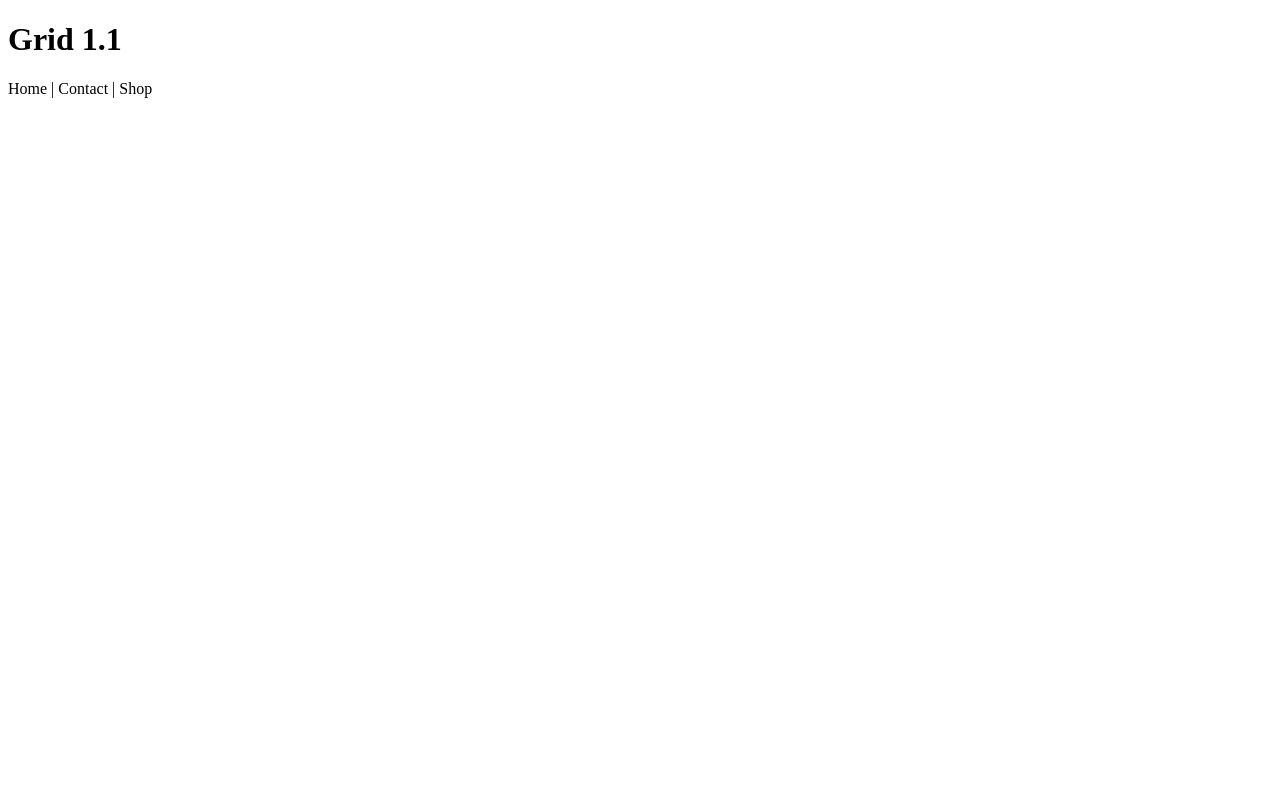
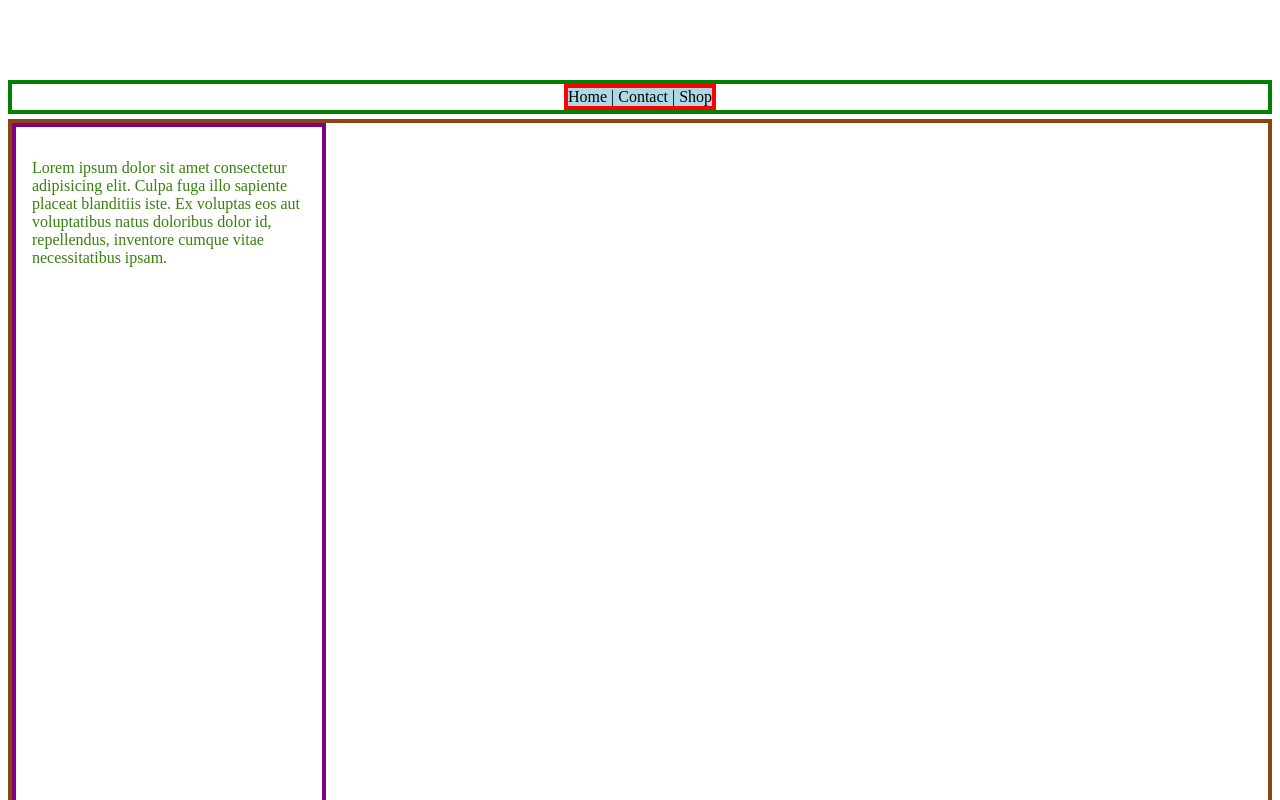
Before and after one commit to HanninenF/Grid-1.1, a plain HTML site: page index.html in a window 1280 px wide. Shown: the top 800 px of the page. Drawn offline with Linux system fonts and the light colour scheme.

Commit message:
frontend basic structure2

```diff
--- a/index.html
+++ b/index.html
@@ -4,13 +4,24 @@
     <meta charset="UTF-8" />
     <meta name="viewport" content="width=device-width, initial-scale=1.0" />
     <title>Grid1.1</title>
+    <link rel="stylesheet" href="styles.css" />
+    <script ref="app.js" defer></script>
   </head>
   <body>
     <header>
-      <h1>Grid 1.1</h1>
+      <section id="navSection">
+        <nav id="nav"><h2>Home | Contact | Shop</h2></nav>
+      </section>
     </header>
-    <section id="navSection">
-      <div id="nav">Home | Contact | Shop</div>
+    <section id="sidebarSection">
+      <aside id="sidebar">
+        <p>
+          Lorem ipsum dolor sit amet consectetur adipisicing elit. Culpa fuga
+          illo sapiente placeat blanditiis iste. Ex voluptas eos aut
+          voluptatibus natus doloribus dolor id, repellendus, inventore cumque
+          vitae necessitatibus ipsam.
+        </p>
+      </aside>
     </section>
   </body>
 </html>
--- a/styles.css
+++ b/styles.css
@@ -0,0 +1,51 @@
+#navSection {
+  margin-top: 10vh;
+  display: grid;
+  grid-template-columns: repeat(1, 1fr); /* 6 kolumner */
+  grid-template-rows: auto;
+  border: 0.3rem solid green;
+  gap: 1rem;
+  margin-bottom: 0.3rem;
+}
+
+#nav {
+  display: flex;
+  gap: 1rem;
+  height: auto;
+  grid-column: 1 / span 1; /* Börjar i kolumn 2 och spänner över 3 kolumner */
+
+  background-color: lightblue;
+  border: 0.3rem solid red;
+  justify-self: center;
+  align-self: center;
+  h2 {
+    margin: 0;
+    padding: 0;
+    display: flex;
+    justify-content: center;
+    font-size: 1rem;
+    font-weight: normal;
+  }
+}
+
+#sidebarSection {
+  height: auto;
+  border: 0.3rem solid saddlebrown;
+  display: grid;
+  grid-template-rows: repeat(4, 1fr);
+  grid-template-columns: repeat(4, 1fr);
+
+  #sidebar {
+    height: 100vh;
+    display: grid;
+
+    border: 0.3rem solid purple;
+    padding: 1rem;
+    grid-area: 1/1/5/2;
+    /*  rs/re/cs/ce */
+  }
+  p {
+    font-size: 1rem;
+    color: rgb(55, 128, 14);
+  }
+}
```
